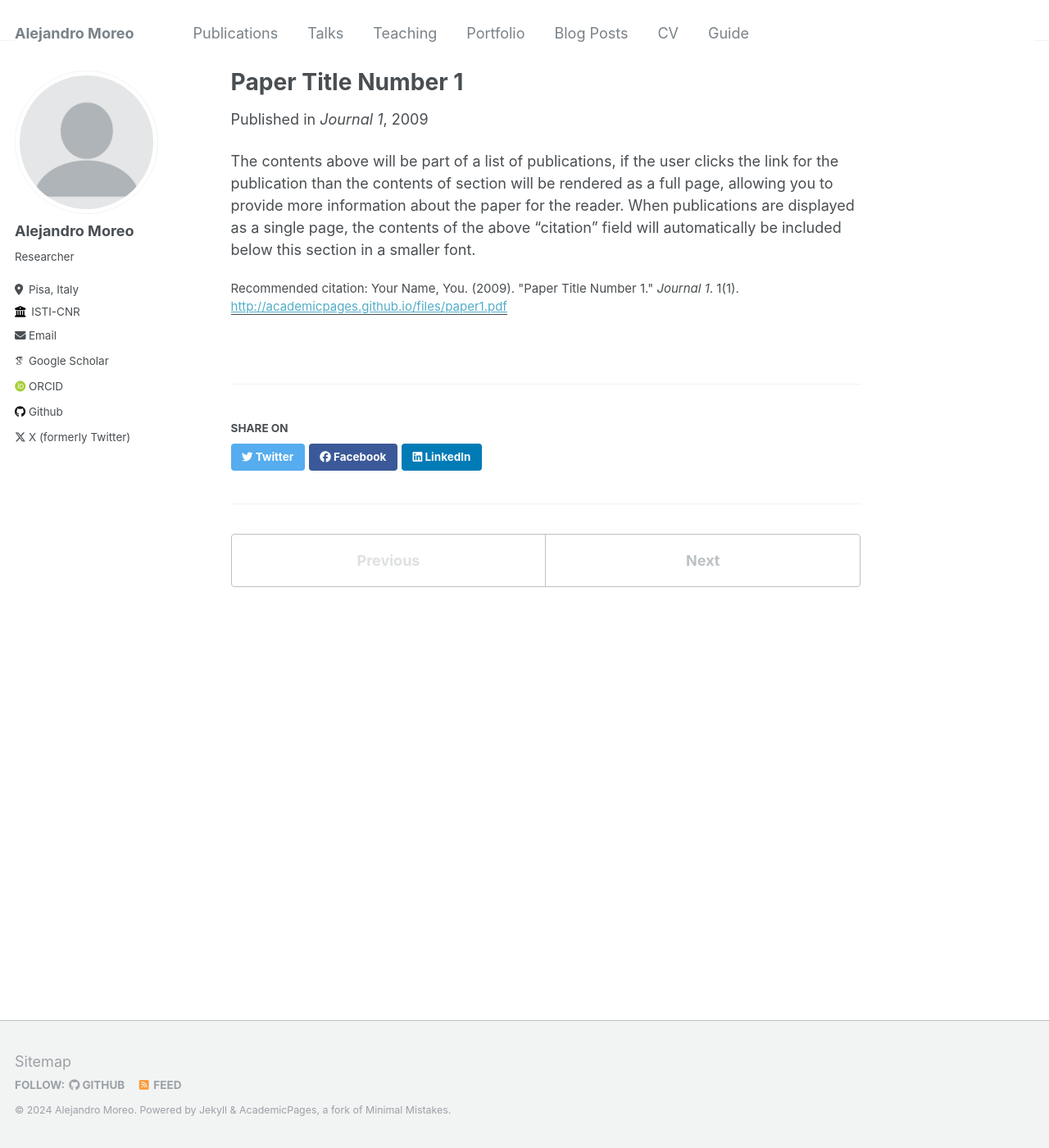
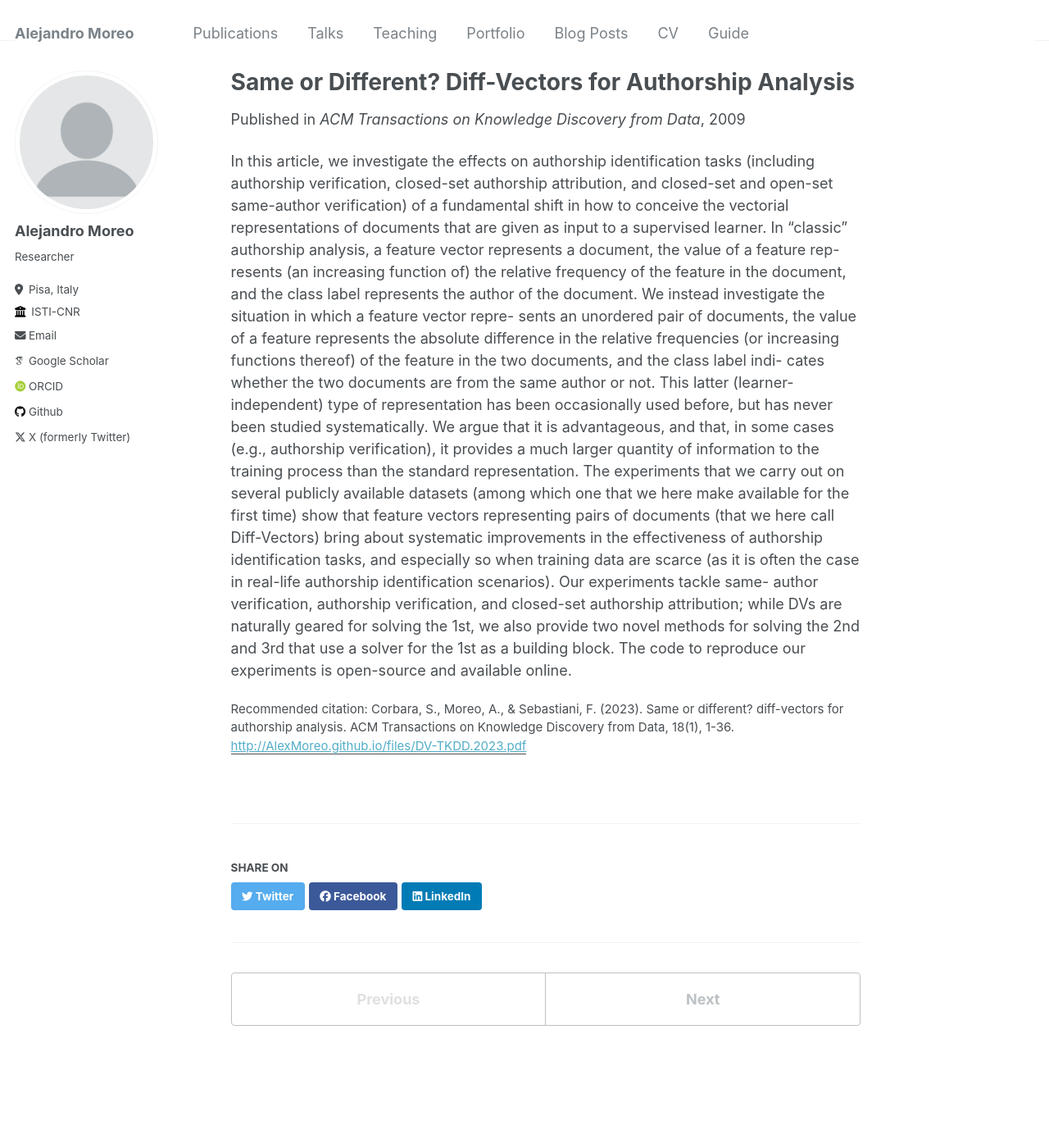
Before and after one commit to AlexMoreo/AlexMoreo.github.io, a Jekyll site: the page built from _publications/2009-10-01-paper-title-number-1.md, in a window 1280 px wide and 1400 px high. Shown: the whole window at 82% size. Built offline with Jekyll 4.4.1, drawn with Linux system fonts in a browser that asks for light colours; some web fonts are replaced.

Commit message:
Update 2009-10-01-paper-title-number-1.md

```diff
--- a/_publications/2009-10-01-paper-title-number-1.md
+++ b/_publications/2009-10-01-paper-title-number-1.md
@@ -1,12 +1,30 @@
 ---
-title: "Paper Title Number 1"
+title: "Same or Different? Diff-Vectors for Authorship Analysis"
 collection: publications
 permalink: /publication/2009-10-01-paper-title-number-1
-excerpt: 'This paper is about the number 1. The number 2 is left for future work.'
+excerpt: 'A paper about diff-vectors'
 date: 2009-10-01
-venue: 'Journal 1'
-paperurl: 'http://academicpages.github.io/files/paper1.pdf'
-citation: 'Your Name, You. (2009). &quot;Paper Title Number 1.&quot; <i>Journal 1</i>. 1(1).'
+venue: 'ACM Transactions on Knowledge Discovery from Data'
+paperurl: 'http://AlexMoreo.github.io/files/DV-TKDD.2023.pdf'
+citation: 'Corbara, S., Moreo, A., & Sebastiani, F. (2023). Same or different? diff-vectors for authorship analysis. ACM Transactions on Knowledge Discovery from Data, 18(1), 1-36.'
 ---
 
-The contents above will be part of a list of publications, if the user clicks the link for the publication than the contents of section will be rendered as a full page, allowing you to provide more information about the paper for the reader. When publications are displayed as a single page, the contents of the above "citation" field will automatically be included below this section in a smaller font.
+In this article, we investigate the effects on authorship identification tasks (including authorship verification,
+closed-set authorship attribution, and closed-set and open-set same-author verification) of a fundamental
+shift in how to conceive the vectorial representations of documents that are given as input to a supervised
+learner. In “classic” authorship analysis, a feature vector represents a document, the value of a feature rep-
+resents (an increasing function of) the relative frequency of the feature in the document, and the class label
+represents the author of the document. We instead investigate the situation in which a feature vector repre-
+sents an unordered pair of documents, the value of a feature represents the absolute difference in the relative
+frequencies (or increasing functions thereof) of the feature in the two documents, and the class label indi-
+cates whether the two documents are from the same author or not. This latter (learner-independent) type of
+representation has been occasionally used before, but has never been studied systematically. We argue that
+it is advantageous, and that, in some cases (e.g., authorship verification), it provides a much larger quantity
+of information to the training process than the standard representation. The experiments that we carry out
+on several publicly available datasets (among which one that we here make available for the first time) show
+that feature vectors representing pairs of documents (that we here call Diff-Vectors) bring about systematic
+improvements in the effectiveness of authorship identification tasks, and especially so when training data are
+scarce (as it is often the case in real-life authorship identification scenarios). Our experiments tackle same-
+author verification, authorship verification, and closed-set authorship attribution; while DVs are naturally
+geared for solving the 1st, we also provide two novel methods for solving the 2nd and 3rd that use a solver
+for the 1st as a building block. The code to reproduce our experiments is open-source and available online.
```
